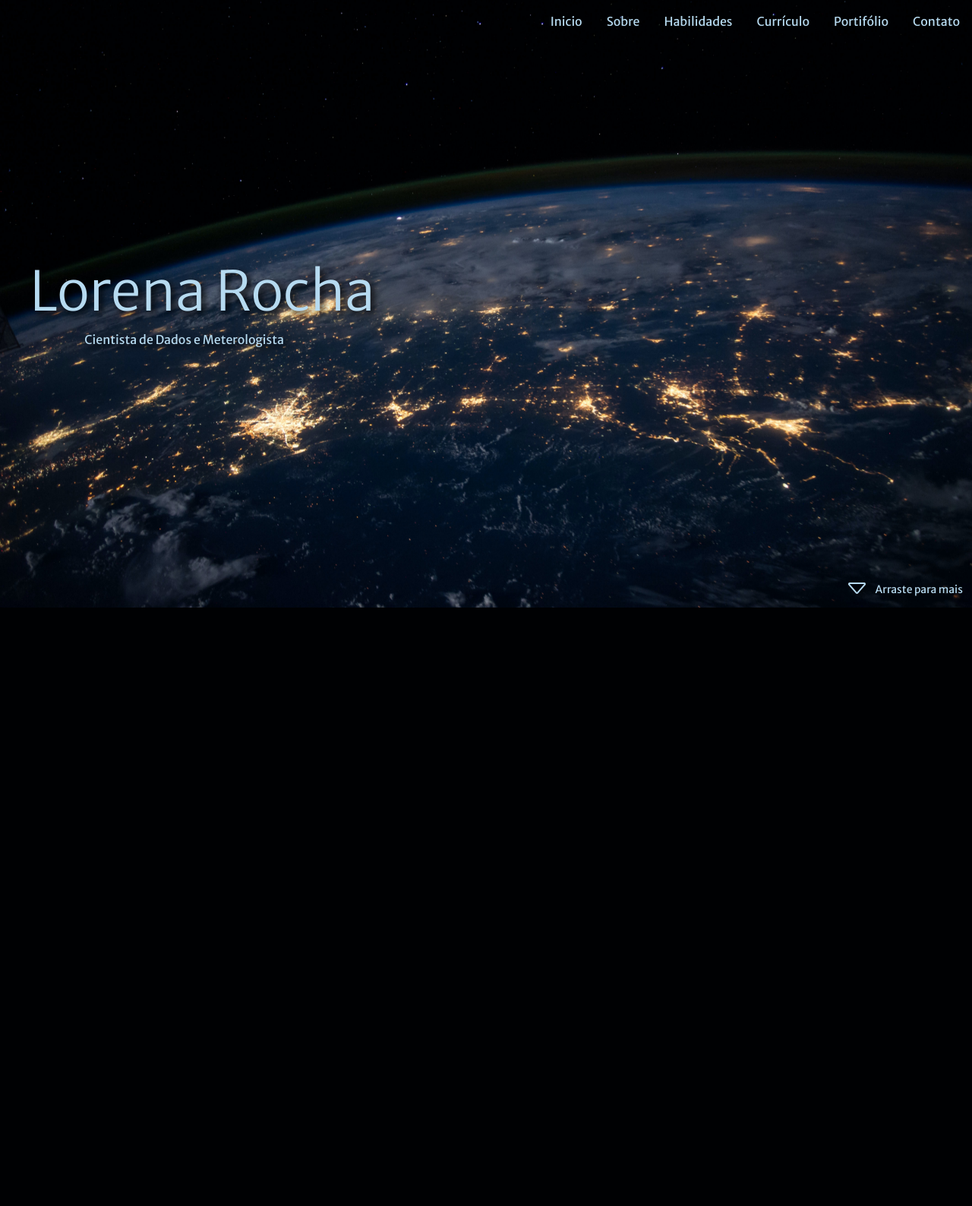
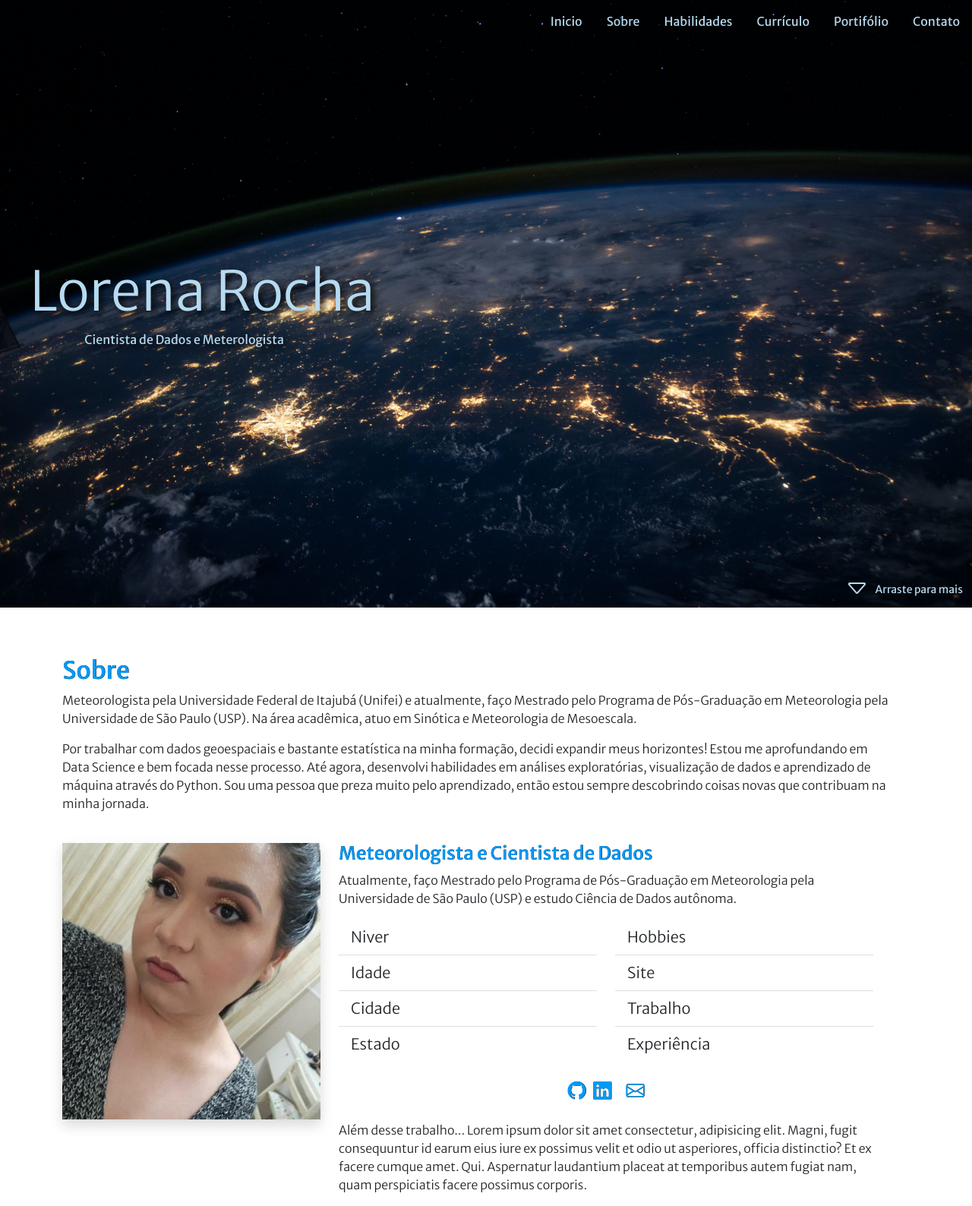
Before and after one commit to lorenarocha/portfolio-project, a Flask app: page / in a window 1280 px wide. Shown: the whole page at 76% size. Before the commit the page ends 800 px from the top, so only its background shows below. Run offline with Flask 2, Linux system fonts and the light colour scheme; some libraries are stand-ins or nearby versions.

Commit message:
frontend: about section

```diff
--- a/static/style.css
+++ b/static/style.css
@@ -8,7 +8,22 @@ body {
     font-family: 'Merriweather Sans', Arial, Helvetica, sans-serif;
 }
 
-a {
+*::-webkit-scrollbar {
+    width: 5px;
+}
+
+*::-webkit-scrollbar-track {
+    width: 12px;
+    box-shadow: inset 0 0 1rem #00000050;
+    background-color: #ffffff;
+}
+
+*::-webkit-scrollbar-thumb {
+    background-color: #029af8;
+}
+
+a,
+.title-section {
     text-decoration: none;
     color: #029af8;
     text-shadow: 0.3px 0.3px #000000;
@@ -61,24 +76,6 @@ p {
     font-weight: 600;
     text-align: center;
 }
-
-#profile .social-media {
-    display: flex;
-    justify-content: center;
-}
-
-#profile .social-media i{
-    font-size: 1.5rem;
-}
-
-#profile .social-media .ai-lattes {
-    font-size: 1.8rem;
-    margin-top: 3px;
-}
-
-#profile .social-media a {
-    padding: 0.3rem;
-}
 */
 #header {
     position: absolute;
@@ -127,3 +124,22 @@ header#header a:active,
 section#inicio a:active {
     color:#00008b;
 }
+
+/* Seção Sobre */
+#sobre .social-media {
+    display: flex;
+    justify-content: center;
+}
+
+#sobre .social-media i{
+    font-size: 1.5rem;
+}
+
+#sobre .social-media .ai-lattes {
+    font-size: 1.8rem;
+    margin-top: 3px;
+}
+
+#sobre .social-media a {
+    padding: 0.3rem;
+}
--- a/templates/index.html
+++ b/templates/index.html
@@ -9,6 +9,7 @@
     <link rel="stylesheet" href="../static/style.css">
     <link rel="stylesheet" href="https://cdn.jsdelivr.net/npm/bootstrap-icons@1.8.1/font/bootstrap-icons.css">
     <link rel="stylesheet" href="https://cdn.jsdelivr.net/gh/jpswalsh/academicons@1/css/academicons.min.css">
+    <link rel="shortcut icon" href="../static/favicon.ico" type="image/x-icon">
     <title>Lorena Rocha | Portifólio</title>
 </head>
 
@@ -41,10 +42,10 @@
         <nav id="nav" class="nav-menu mt-2">
             <ul class="nav justify-content-end ">
                 <li class="nav-item">
-                    <a class="nav-link active" aria-current="page" href="#">Inicio</a>
+                    <a class="nav-link active" aria-current="page" href="#inicio">Inicio</a>
                 </li>
                 <li class="nav-item">
-                    <a class="nav-link" href="#">Sobre</a>
+                    <a class="nav-link" href="#sobre">Sobre</a>
                 </li>
                 <li class="nav-item">
                     <a class="nav-link" href="#">Habilidades</a>
@@ -75,6 +76,83 @@
                 </div>
             </div>
         </section>
+        <section id="sobre" class="container mt-5">
+            <div class="row w-100">
+                <div class="col-md-12">
+                    <h2 class="pt-3 title-section">Sobre</h2>
+                    <p>Meteorologista pela Universidade Federal de Itajubá (Unifei) e atualmente, faço Mestrado pelo
+                        Programa de Pós-Graduação em Meteorologia pela Universidade de São Paulo (USP). Na área
+                        acadêmica, atuo em Sinótica e Meteorologia de Mesoescala.</p>
+
+                    <p>Por trabalhar com dados geoespaciais e bastante estatística na minha formação, decidi expandir
+                        meus horizontes! Estou me aprofundando em Data Science e bem focada nesse processo. Até agora,
+                        desenvolvi habilidades em análises exploratórias, visualização de dados e aprendizado de máquina
+                        através do Python. Sou uma pessoa que preza muito pelo aprendizado, então estou sempre
+                        descobrindo coisas novas que contribuam na minha jornada.
+                    </p>
+                </div>
+                <div class="row mt-4">
+                    <div class="col-md-4">
+                        <img class="img-fluid shadow" src="../static/img/perfil.jpg" alt="Lorena Rocha">
+                    </div>
+                    <div class="col-md-8">
+                        <h4 class="title-section">Meteorologista e Cientista de Dados</h4>
+                        <p>Atualmente, faço Mestrado pelo Programa de Pós-Graduação em Meteorologia pela Universidade de
+                            São Paulo (USP) e estudo Ciência de Dados autônoma.</p>
+                        <div class="row mt-3 mb-3">
+                            <div class="col-md-6">
+                                <ul class="list-group list-group-flush fs-5 fw-lighter">
+                                    <li class="list-group-item">
+                                        Niver
+                                    </li>
+                                    <li class="list-group-item">
+                                        Idade
+                                    </li>
+                                    <li class="list-group-item">
+                                        Cidade
+                                    </li>
+                                    <li class="list-group-item">
+                                        Estado
+                                    </li>
+                                </ul>
+                            </div>
+                            <div class="col-md-6">
+                                <ul class="list-group list-group-flush fs-5 fw-lighter">
+                                    <li class="list-group-item">
+                                        Hobbies
+                                    </li>
+                                    <li class="list-group-item">
+                                        Site
+                                    </li>
+                                    <li class="list-group-item">
+                                        Trabalho
+                                    </li>
+                                    <li class="list-group-item">
+                                        Experiência
+                                    </li>
+                                </ul>
+                            </div>
+                            <article class="social-media mt-3">
+                                <a href="https://github.com/lorenarocha" target="_blank">
+                                    <i class="bi bi-github"></i>
+                                </a>
+                                <a href="https://www.linkedin.com/in/lore-rocha/" target="blank">
+                                    <i class="bi bi-linkedin"></i>
+                                </a>
+                                <a href="http://lattes.cnpq.br/6687918107723683" target="_blank">
+                                    <i class="ai ai-lattes"></i>
+                                </a>
+                                <a href="mailto:lore.bezerra.r@gmail.com" target="_blank">
+                                    <i class="bi bi-envelope"></i>
+                                </a>
+                            </article>
+                        </div>
+
+                        <p>Além desse trabalho... Lorem ipsum dolor sit amet consectetur, adipisicing elit. Magni, fugit consequuntur id earum eius iure ex possimus velit et odio ut asperiores, officia distinctio? Et ex facere cumque amet. Qui. Aspernatur laudantium placeat at temporibus autem fugiat nam, quam perspiciatis facere possimus corporis.</p>
+                    </div>
+                </div>
+            </div>
+        </section>
     </main>
 
     <script src="../static/bootstrap/js/bootstrap.bundle.min.js"></script>
```
